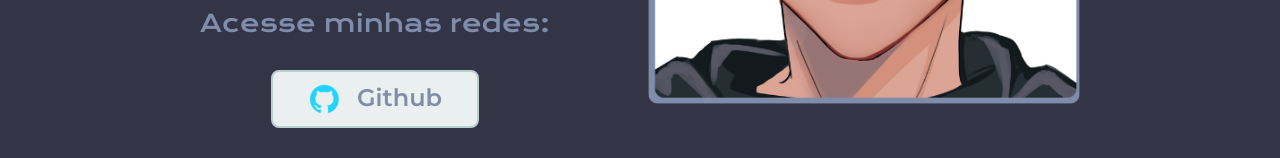
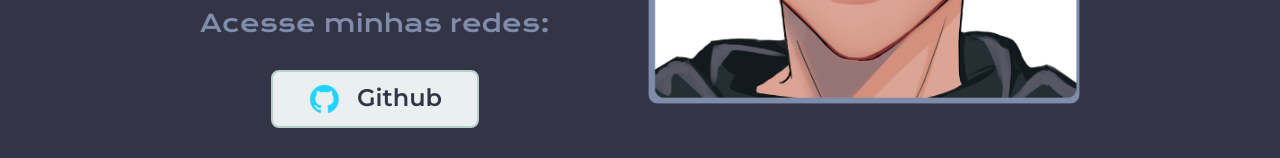
Before and after one commit to IndioBagual/portifolio, a plain HTML site: page index.html in a window 1280 px wide. In both pictures the pointer is over the link "Github". Shown: the part 693-851 px from the top of the page. Drawn offline with nearby package versions, Linux system fonts and the light colour scheme.

Commit message:
Alteração cor do hover

```diff
--- a/Styles/style.css
+++ b/Styles/style.css
@@ -102,6 +102,7 @@ body {
 
 .apresentacao__links__navegacao:hover {
     cursor: pointer;
+    color: var(--cor-primaria);
     background-color:var(--cor-hover);
     padding: 3%;
 }
```
